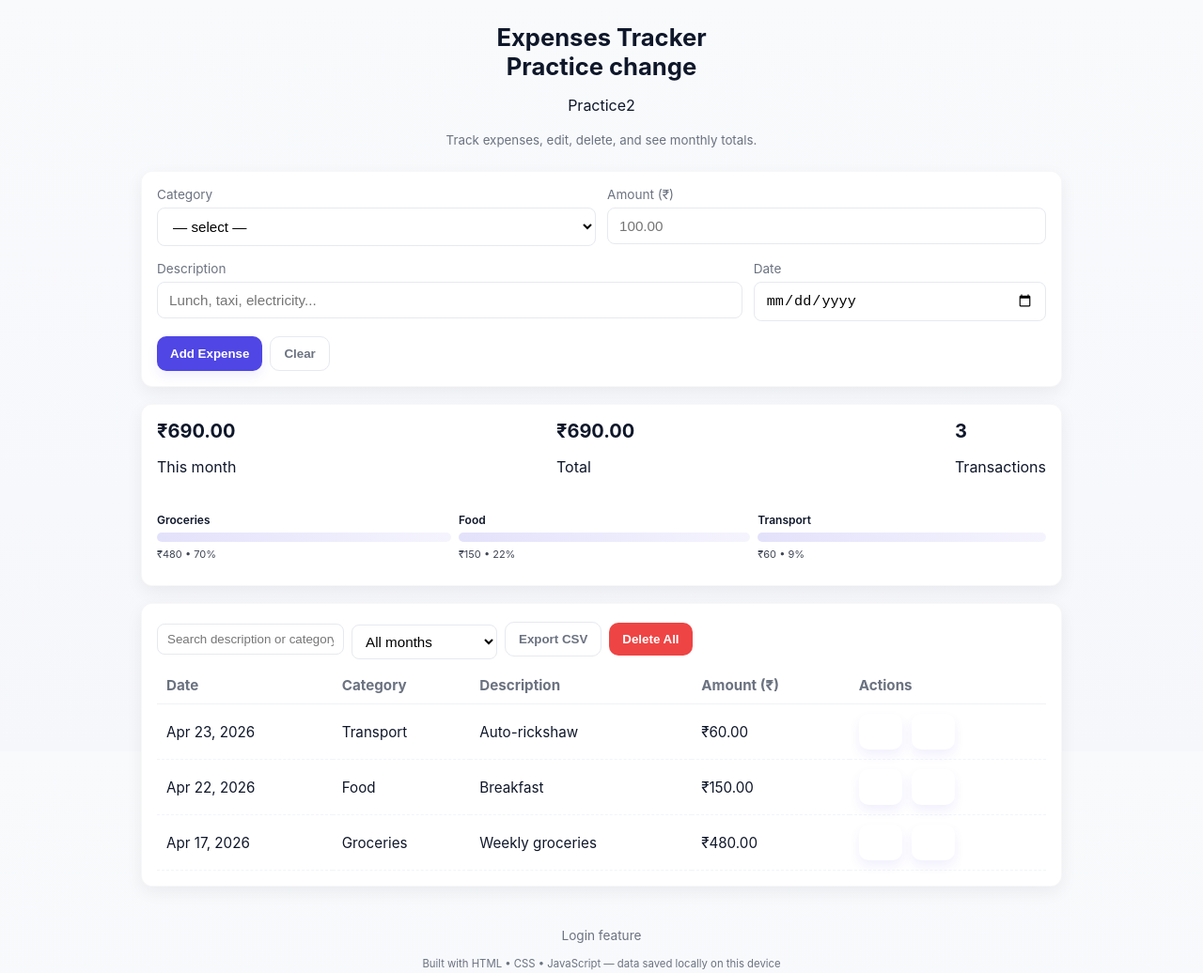
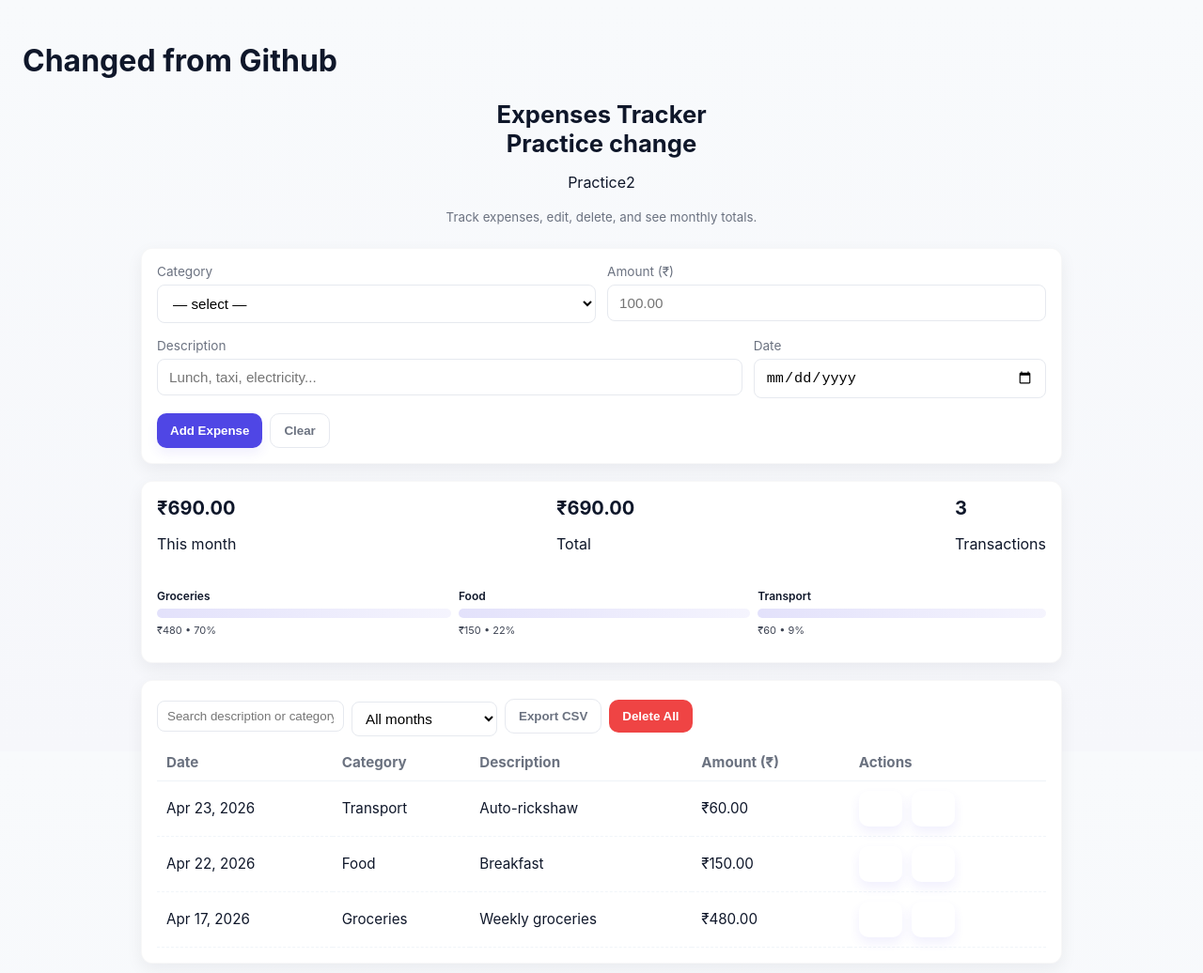
Before and after one commit to gopikas0408/Expense_Tracker, a plain HTML site: page index.html in a window 1280 px wide. Shown: the top 1036 px of the page at 94% size. Drawn offline with Linux system fonts and the light colour scheme.

Commit message:
updated from vs code

```diff
--- a/index.html
+++ b/index.html
@@ -7,6 +7,7 @@
   <link rel="stylesheet" href="./index.css" />
 </head>
 <body>
+  <h1> Changed from Github</h1>
   <main class="container">
     <header class="header">
       <h1>Expenses Tracker</h1>
```
